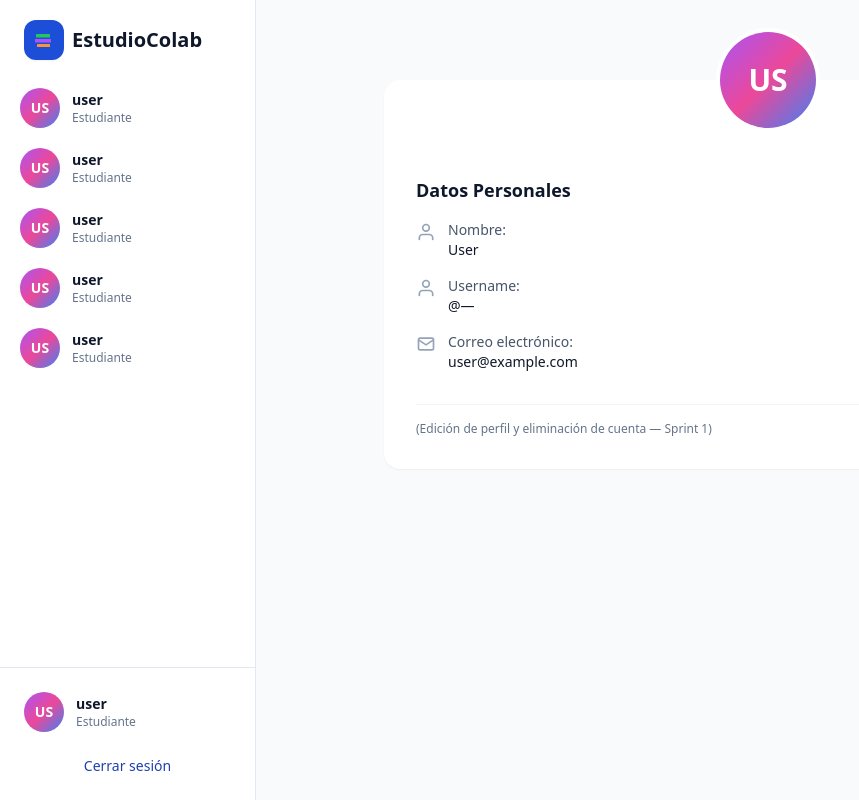
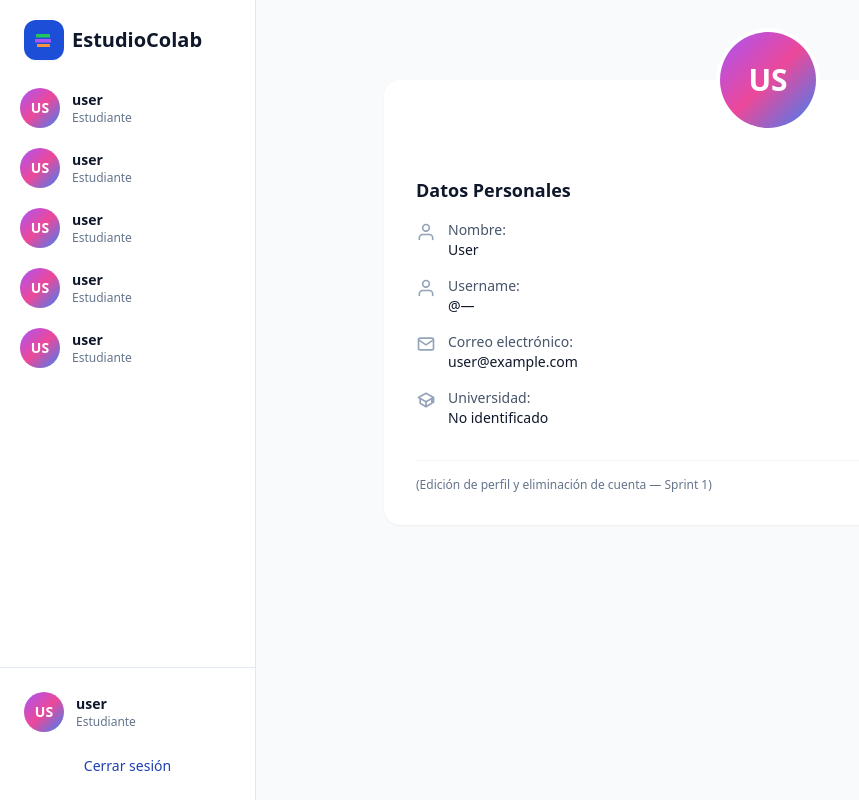
Before and after one commit to nanys08/Miniproyecto2, a React (Vite) app in the folder frontend/: page /profile in a window 1280 px wide. Shown: the whole page, without its empty margins (0-859 px from the left). Built offline with nearby package versions, Linux system fonts and the light colour scheme; no server answers; sample sign-in values are in the browser's storage.

Commit message:
cambios 1.8

```diff
--- a/frontend/src/context/AuthContext.tsx
+++ b/frontend/src/context/AuthContext.tsx
@@ -40,13 +40,15 @@ export function AuthProvider({ children }: { children: ReactNode }) {
     const unsub = onAuthStateChanged(auth, async (u) => {
       if (u) {
         try {
-          const res = await api.get<{ user: { username: string; fullName: string; avatar: string } }>("/auth/me");
+          const res = await api.get<{ user: { username: string; fullName: string; avatar: string; isUnivalle?: boolean; university?: string; } }>("/auth/me");
           setUser({
             uid: u.uid,
             email: u.email,
             username: res.user.username,
             displayName: res.user.fullName,
             avatar: res.user.avatar,
+            isUnivalle: res.user.isUnivalle,
+            university: res.user.university,
           });
         } catch {
           setUser({ uid: u.uid, email: u.email });
--- a/frontend/src/context/auth-context.ts
+++ b/frontend/src/context/auth-context.ts
@@ -6,6 +6,8 @@ export interface AppUser {
   username?: string;
   displayName?: string;
   avatar?: string;
+  isUnivalle?: boolean;
+  university?: string;
 }
 
 export interface AuthContextValue {
--- a/frontend/src/pages/ProfilePage.tsx
+++ b/frontend/src/pages/ProfilePage.tsx
@@ -85,7 +85,18 @@ export default function ProfilePage() {
                     <dd className="text-sm text-slate-900 break-all">{user?.email ?? "—"}</dd>
                   </div>
                 </div>
-
+                <div className="flex items-start gap-3">
+                  <span aria-hidden="true" className="mt-0.5 text-slate-400">
+                    <svg viewBox="0 0 24 24" fill="none" className="h-5 w-5">
+                      <path d="M3 9l9-5 9 5-9 5-9-5z" stroke="currentColor" strokeWidth="2" strokeLinejoin="round"/>
+                      <path d="M21 9v6m-9 0v5m-7-9v5l7 4 7-4v-5" stroke="currentColor" strokeWidth="2" strokeLinecap="round"/>
+                    </svg>
+                  </span>
+                <div>
+                  <dt className="text-sm font-medium text-slate-600">Universidad:</dt>
+                  <dd className="text-sm text-slate-900">{user?.university ?? "No identificado"}</dd>
+                </div>
+              </div>
               </dl>
             </section>
           </div>
```
